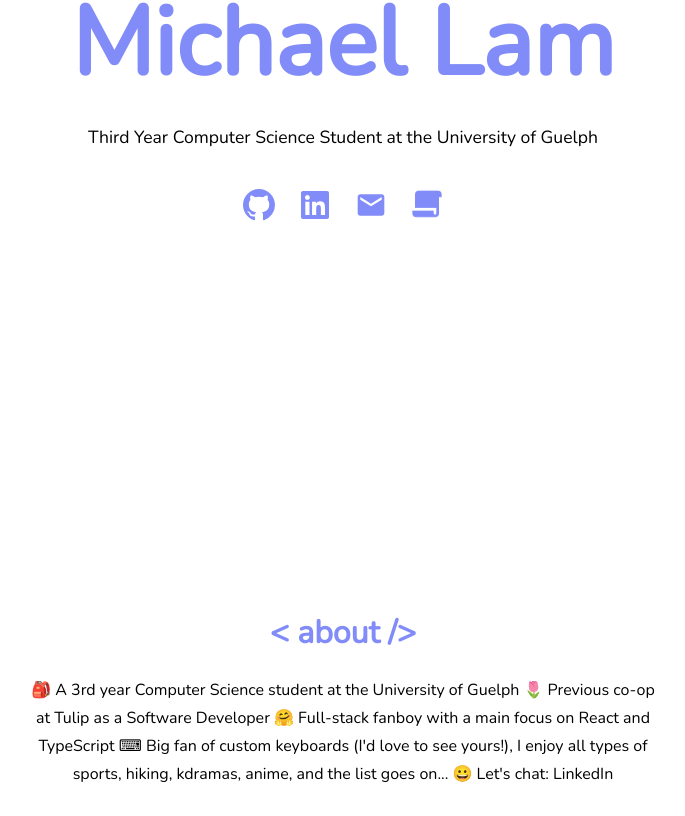
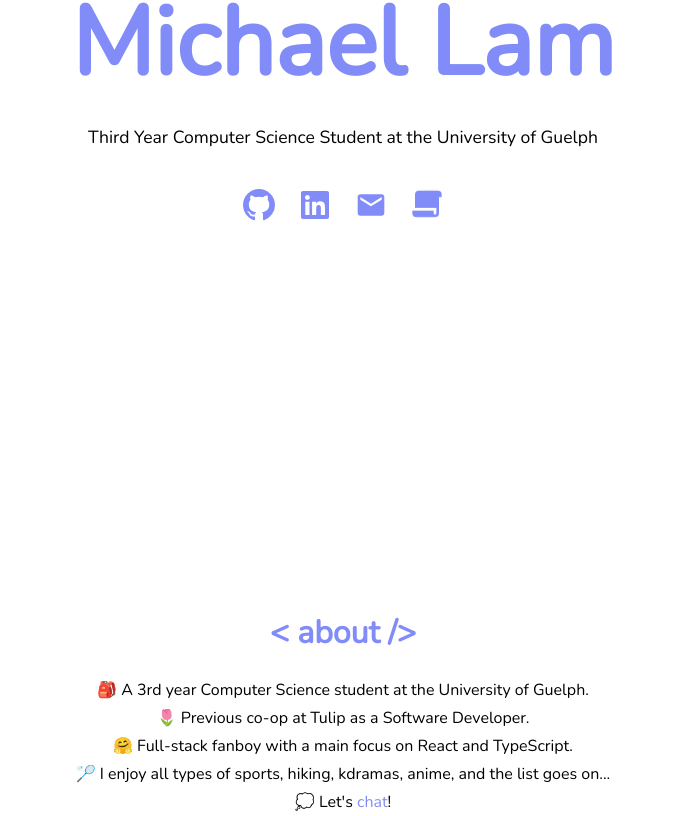
Before and after one commit to L-Michael1/mlammy-v2, a React (Create React App) app: page / in a window 1280 px wide. Shown: the part 350-1166 px from the top of the page, without its empty margins (297-982 px from the left). Before the commit the page ends 1138 px from the top, so only its background shows below. Built offline with nearby package versions, Linux system fonts and the light colour scheme.

Commit message:
Change about bio

```diff
--- a/src/components/About/About.styled.tsx
+++ b/src/components/About/About.styled.tsx
@@ -43,3 +43,8 @@ export const Heading = styled.h1`
 export const Text = styled.p`
     line-height: 1.75rem;
 `
+
+export const Link = styled(motion.a)`
+    text-decoration: none;
+    color: ${({ theme }) => theme.accent}
+`
--- a/src/components/About/About.tsx
+++ b/src/components/About/About.tsx
@@ -1,5 +1,5 @@
-import React, { forwardRef, useRef } from 'react';
-import { Container, AboutContainer, Heading, Text } from './About.styled'
+import { forwardRef } from 'react';
+import { Container, AboutContainer, Heading, Text, Link } from './About.styled'
 
 const About = (props: any, ref: any) => {
 
@@ -8,11 +8,13 @@ const About = (props: any, ref: any) => {
             <AboutContainer>
                 <Heading>about</Heading>
                 <br />
-                <Text>🎒 A 3rd year Computer Science student at the University of Guelph
-                    🌷 Previous co-op at Tulip as a Software Developer
-                    🤗 Full-stack fanboy with a main focus on React and TypeScript
-                    ⌨ Big fan of custom keyboards (I'd love to see yours!), I enjoy all types of sports, hiking, kdramas, anime, and the list goes on...
-                    😀 Let's chat: LinkedIn</Text>
+                <Text>
+                    🎒 A 3rd year Computer Science student at the University of Guelph. <br />
+                    🌷 Previous co-op at Tulip as a Software Developer. <br />
+                    🤗 Full-stack fanboy with a main focus on React and TypeScript. <br />
+                    🏸 I enjoy all types of sports, hiking, kdramas, anime, and the list goes on... <br />
+                    💭 Let's <Link href='https://www.linkedin.com/in/mlam977'>chat</Link>!<br />
+                </Text>
             </AboutContainer>
         </Container>
     )
--- a/src/components/Navbar/Navbar.tsx
+++ b/src/components/Navbar/Navbar.tsx
@@ -1,4 +1,4 @@
-import React, { useState, useEffect, useRef } from 'react'
+import React, { useState, useEffect } from 'react'
 
 // Components
 import { motion } from 'framer-motion';
--- a/src/pages/Home/Home.tsx
+++ b/src/pages/Home/Home.tsx
@@ -1,4 +1,4 @@
-import { createRef, useRef } from 'react'
+import { useRef } from 'react'
 import Navbar from '../../components/Navbar/Navbar'
 import Landing from '../../components/Landing/Landing'
 import About from '../../components/About/About'
```
